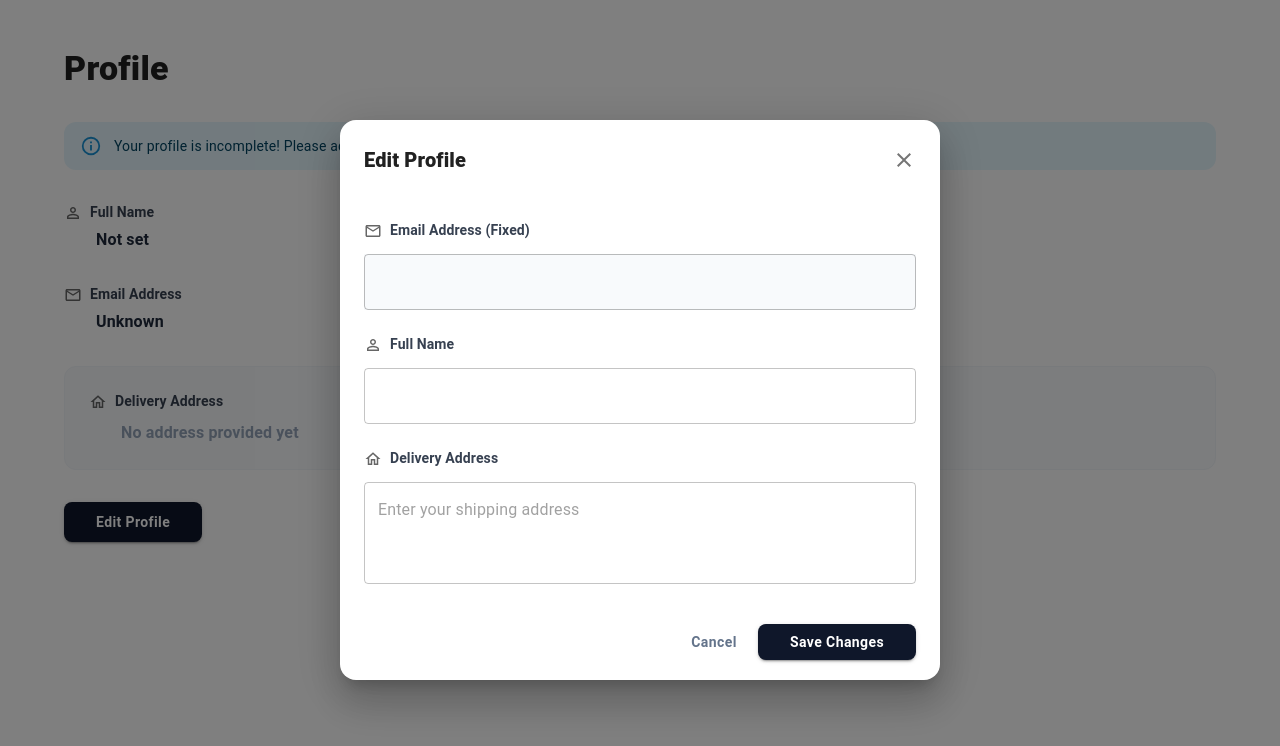
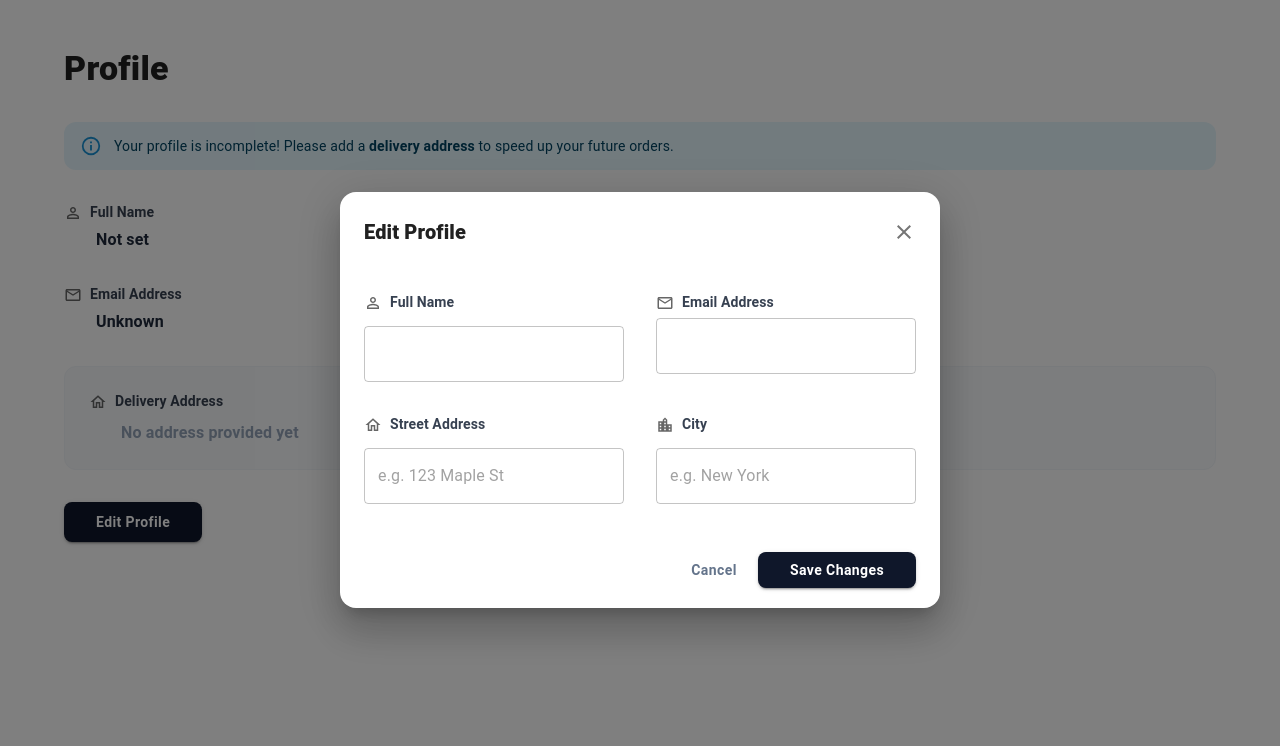
Before and after one commit to ahadziabdi1/orders-project, a Next.js app: page /profile in a window 1280 px wide. Both pictures are taken after a click on the button "Edit Profile". Shown: the top 746 px of the page. Built offline with nearby package versions, Linux system fonts and the light colour scheme; no server answers.

Commit message:
feat(profile): enhance profile update functionality with improved error handling and email synchronization

```diff
--- a/src/app/actions/profiles.ts
+++ b/src/app/actions/profiles.ts
@@ -5,19 +5,43 @@ import { revalidatePath } from "next/cache";
 import { ActionResponse } from "@/app/types/types";
 
 export async function updateProfileAction(
-  customerUuid: string,
-  formData: { full_name: string; delivery_address: string }
+  profileId: string,
+  formData: { full_name: string; email: string; delivery_address: string }
 ): Promise<ActionResponse> {
-  const { error } = await supabase
+  const { error: profileError } = await supabase
+    .from("profiles")
+    .update({
+      email: formData.email,
+    })
+    .eq("id", profileId);
+
+  if (profileError) {
+    return {
+      success: false,
+      message: `Profile update failed: ${profileError.message}`,
+    };
+  }
+
+  const { error: customerError } = await supabase
     .from("customers")
     .update({
       full_name: formData.full_name,
+      email: formData.email,
       delivery_address: formData.delivery_address,
     })
-    .eq("customer_uuid", customerUuid);
+    .eq("customer_uuid", profileId);
 
-  if (error) return { success: false, message: error.message };
+  if (customerError) {
+    return {
+      success: false,
+      message: `Customer update failed: ${customerError.message}`,
+    };
+  }
 
   revalidatePath("/profile");
-  return { success: true, message: "Profile updated successfully!" };
+
+  return {
+    success: true,
+    message: "Profile and Customer data updated successfully!",
+  };
 }
--- a/src/app/components/customers/forms/CustomerEditForm.tsx
+++ b/src/app/components/customers/forms/CustomerEditForm.tsx
@@ -3,7 +3,7 @@ import { Box, TextField, Button, CircularProgress } from '@mui/material';
 import { updateCustomerAction } from '@/app/actions/customers';
 import { toast } from 'react-hot-toast';
 import { useState } from 'react';
-import { HomeOutlined, LocationCityOutlined } from '@mui/icons-material';
+import { HomeOutlined, LocationCityOutlined, EmailOutlined, PersonOutline } from '@mui/icons-material';
 import LabelWithIcon from '@/app/components/common/LabelWithIcon';
 
 export default function CustomerEditForm({ customer, onCancel, onSuccess }: any) {
@@ -50,8 +50,10 @@ export default function CustomerEditForm({ customer, onCancel, onSuccess }: any)
     return (
         <Box component="form" onSubmit={handleSubmit(onSubmit)} sx={{ display: 'flex', flexDirection: 'column', gap: 4 }}>
             <Box sx={{ display: 'grid', gridTemplateColumns: { xs: '1fr', sm: '1fr 1fr' }, gap: 4 }}>
+
+                <Box>
+                    <LabelWithIcon icon={PersonOutline} label="Full Name" />
                     <TextField
-                    label="Full Name"
                         fullWidth
                         {...register("full_name", {
                             required: "Name is required",
@@ -59,21 +61,19 @@ export default function CustomerEditForm({ customer, onCancel, onSuccess }: any)
                         })}
                         error={!!errors.full_name}
                         helperText={errors.full_name?.message as string}
+                        sx={{ mt: 1 }}
                     />
+                </Box>
 
+                <Box>
+                    <LabelWithIcon icon={EmailOutlined} label="Email Address" />
                     <TextField
-                    label="Email Address"
                         fullWidth
-                    {...register("email", {
-                        required: "Email is required",
-                        pattern: {
-                            value: /^[A-Z0-9._%+-]+@[A-Z0-9.-]+\.[A-Z]{2,}$/i,
-                            message: "Invalid email address"
-                        }
-                    })}
-                    error={!!errors.email}
-                    helperText={errors.email?.message as string}
+                        disabled
+                        value={customer?.email || ''}
+                        sx={{ mt: 1, bgcolor: '#f8fafc' }}
                     />
+                </Box>
             </Box>
 
             <Box sx={{ display: 'grid', gridTemplateColumns: { xs: '1fr', sm: '1fr 1fr' }, gap: 4 }}>
--- a/src/app/components/profile/forms/ProfileEditForm.tsx
+++ b/src/app/components/profile/forms/ProfileEditForm.tsx
@@ -1,7 +1,7 @@
 import { useState } from 'react';
 import { useForm } from 'react-hook-form';
 import { Box, TextField, Button, CircularProgress } from '@mui/material';
-import { PersonOutline, EmailOutlined, HomeOutlined } from "@mui/icons-material";
+import { PersonOutline, EmailOutlined, HomeOutlined, LocationCityOutlined } from "@mui/icons-material";
 import { toast } from 'react-hot-toast';
 import LabelWithIcon from "@/app/components/common/LabelWithIcon";
 import { updateProfileAction } from '@/app/actions/profiles';
@@ -9,26 +9,39 @@ import { updateProfileAction } from '@/app/actions/profiles';
 export default function ProfileEditForm({ profile, onCancel, onSuccess }: any) {
     const [isUpdating, setIsUpdating] = useState(false);
 
-    // Access nested data from the join
     const customer = profile?.customers;
+
+    const addressParts = customer?.delivery_address?.split(', ') || [];
+    const initialStreet = addressParts[0] || '';
+    const initialCity = addressParts[1] || '';
 
     const { register, handleSubmit, formState: { errors } } = useForm({
         defaultValues: {
             full_name: customer?.full_name || '',
-            delivery_address: customer?.delivery_address || '',
+            email: customer?.email || '',
+            street: initialStreet,
+            city: initialCity,
         }
     });
 
-    const handleUpdate = async (formData: any) => {
+    const handleUpdate = async (data: any) => {
         setIsUpdating(true);
         try {
-            // Use customer_uuid for the update action
-            const result = await updateProfileAction(customer?.customer_uuid, formData);
+            const combinedAddress = `${data.street.trim()}, ${data.city.trim()}`;
+
+            const payload = {
+                full_name: data.full_name,
+                email: data.email,
+                delivery_address: combinedAddress
+            };
+
+            const result = await updateProfileAction(customer?.customer_uuid, payload);
+
             if (result.success) {
-                toast.success(result.message);
+                toast.success(result.message || "Profile updated successfully");
                 onSuccess();
             } else {
-                toast.error(result.message);
+                toast.error(result.message || "Failed to update");
             }
         } catch (error) {
             toast.error("An unexpected error occurred");
@@ -38,22 +51,17 @@ export default function ProfileEditForm({ profile, onCancel, onSuccess }: any) {
     };
 
     return (
-        <Box component="form" onSubmit={handleSubmit(handleUpdate)} sx={{ display: 'flex', flexDirection: 'column', gap: 3, pt: 1 }}>
-            <Box>
-                <LabelWithIcon icon={EmailOutlined} label="Email Address (Fixed)" />
-                <TextField
-                    fullWidth
-                    disabled
-                    value={customer?.email || ''}
-                    sx={{ mt: 1, bgcolor: '#f8fafc' }}
-                />
-            </Box>
+        <Box component="form" onSubmit={handleSubmit(handleUpdate)} sx={{ display: 'flex', flexDirection: 'column', gap: 4, pt: 1 }}>
 
+            <Box sx={{ display: 'grid', gridTemplateColumns: { xs: '1fr', sm: '1fr 1fr' }, gap: 4 }}>
                 <Box>
                     <LabelWithIcon icon={PersonOutline} label="Full Name" />
                     <TextField
                         fullWidth
-                    {...register("full_name", { required: "Name is required" })}
+                        {...register("full_name", {
+                            required: "Name is required",
+                            minLength: { value: 2, message: "Name must be at least 2 characters" }
+                        })}
                         error={!!errors.full_name}
                         helperText={errors.full_name?.message as string}
                         sx={{ mt: 1 }}
@@ -61,17 +69,46 @@ export default function ProfileEditForm({ profile, onCancel, onSuccess }: any) {
                 </Box>
 
                 <Box>
-                <LabelWithIcon icon={HomeOutlined} label="Delivery Address" />
+                    <LabelWithIcon icon={EmailOutlined} label="Email Address" />
                     <TextField
                         fullWidth
-                    multiline
-                    rows={3}
-                    placeholder="Enter your shipping address"
-                    {...register("delivery_address", { required: "Address is required" })}
-                    error={!!errors.delivery_address}
-                    helperText={errors.delivery_address?.message as string}
+                        {...register("email", {
+                            required: "Email is required",
+                            pattern: {
+                                value: /^[A-Z0-9._%+-]+@[A-Z0-9.-]+\.[A-Z]{2,}$/i,
+                                message: "Invalid email address"
+                            }
+                        })}
+                        error={!!errors.email}
+                        helperText={errors.email?.message as string}
+                    />
+                </Box>
+            </Box>
+
+            <Box sx={{ display: 'grid', gridTemplateColumns: { xs: '1fr', sm: '1fr 1fr' }, gap: 4 }}>
+                <Box>
+                    <LabelWithIcon icon={HomeOutlined} label="Street Address" />
+                    <TextField
+                        fullWidth
+                        placeholder="e.g. 123 Maple St"
+                        {...register("street", { required: "Street is required" })}
+                        error={!!errors.street}
+                        helperText={errors.street?.message as string}
                         sx={{ mt: 1 }}
                     />
+                </Box>
+
+                <Box>
+                    <LabelWithIcon icon={LocationCityOutlined} label="City" />
+                    <TextField
+                        fullWidth
+                        placeholder="e.g. New York"
+                        {...register("city", { required: "City is required" })}
+                        error={!!errors.city}
+                        helperText={errors.city?.message as string}
+                        sx={{ mt: 1 }}
+                    />
+                </Box>
             </Box>
 
             <Box sx={{ display: 'flex', justifyContent: 'flex-end', gap: 1.5, mt: 2 }}>
@@ -82,7 +119,7 @@ export default function ProfileEditForm({ profile, onCancel, onSuccess }: any) {
                     type="submit"
                     variant="contained"
                     disabled={isUpdating}
-                    sx={{ bgcolor: '#0f172a', borderRadius: '8px', px: 4, textTransform: 'none', fontWeight: 600 }}
+                    sx={{ bgcolor: '#0f172a', borderRadius: '8px', px: 4, textTransform: 'none', fontWeight: 600, minWidth: '140px' }}
                 >
                     {isUpdating ? <CircularProgress size={24} sx={{ color: 'white' }} /> : "Save Changes"}
                 </Button>
--- a/src/app/profile/page.tsx
+++ b/src/app/profile/page.tsx
@@ -29,12 +29,12 @@ export default function ProfilePage() {
                 .eq('id', user.id)
                 .single();
 
-            if (profileError) throw profileError;
+            if (profileError || !profile) throw new Error("Profile not found");
 
-            const { data: customer, error: customerError } = await supabase
+            const { data: customer } = await supabase
                 .from('customers')
                 .select('customer_uuid, full_name, email, delivery_address, created_at')
-                .eq('email', profile.email)
+                .eq('customer_uuid', profile.id)
                 .maybeSingle();
 
             return {
```
Lines whose indentation alone changed are shown as unchanged.
